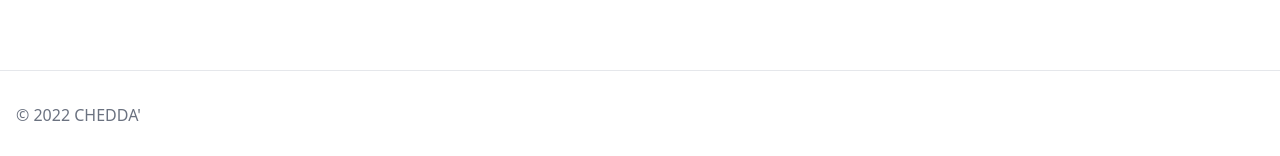
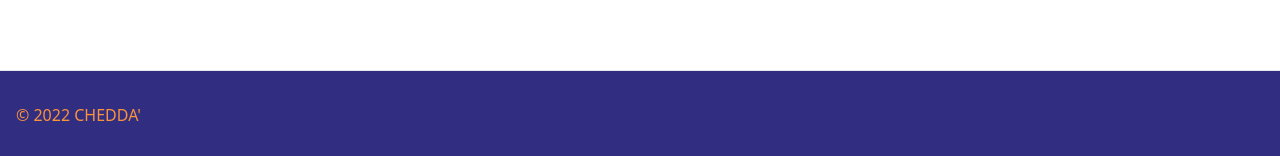
Before and after one commit to yanjaaw/chedda, a React (Create React App) app: page /contract in a window 1280 px wide. Shown: the part 780-936 px from the top of the page. Built offline with nearby package versions, Linux system fonts and the light colour scheme; a web font is replaced by a local one; what wagmi would draw is missing.

Commit message:
orange purple footer

```diff
--- a/src/components/Footer.js
+++ b/src/components/Footer.js
@@ -1,9 +1,9 @@
 export default function Footer() {
   return (
-    <footer className="bg-white border-t border-gray-200">
+    <footer className="bg-indigo-900 border-t border-gray-200">
       <div className="max-w-7xl mx-auto py-8 px-4 md:flex md:items-center md:justify-between">
         <div className="mt-8 md:mt-0 md:order-1">
-          <p className="text-center text-base text-gray-500">
+          <p className="text-center text-base text-orange-400">
             &copy; 2022 CHEDDA'
           </p>
         </div>
--- a/src/pages/Home.js
+++ b/src/pages/Home.js
@@ -84,7 +84,7 @@ export default function Home() {
               </div>
             ))}
           </div>
-          <div className="mt-12 md:mt-24">
+          {/* <div className="mt-12 md:mt-24">
             <h2 className="text-3xl leading-8 font-bold tracking-tight text-gray-900 sm:text-4xl mb-8">
               See which types of loans are doing well by category
             </h2>
@@ -102,7 +102,21 @@ export default function Home() {
                   </a>
                 </div>
               ))}
-            </div>
+            </div> */}
+                  <div className="max-w-7xl mx-auto px-4 py-16">
+        <div className="text-center">
+          <h1 className="text-4xl tracking-tight font-extrabold text-gray-900 sm:text-5xl md:text-6xl">
+            <span className="block xl:inline">How It Works</span>{" "}
+            <span className="block text-orange-400 xl:inline">
+              - a win-win solution for both lenders and borrowers.
+            </span>
+          </h1>
+          <p className="mt-3 max-w-md mx-auto text-base text-gray-500 sm:text-lg md:mt-5 md:text-xl md:max-w-3xl">
+            With CHEDDA’ 🧀 you can borrow cash for whatever.
+            Pay it back, build your credit, and borrow more.
+
+          </p>
+        </div>
           </div>
         </div>
       </div>
```
